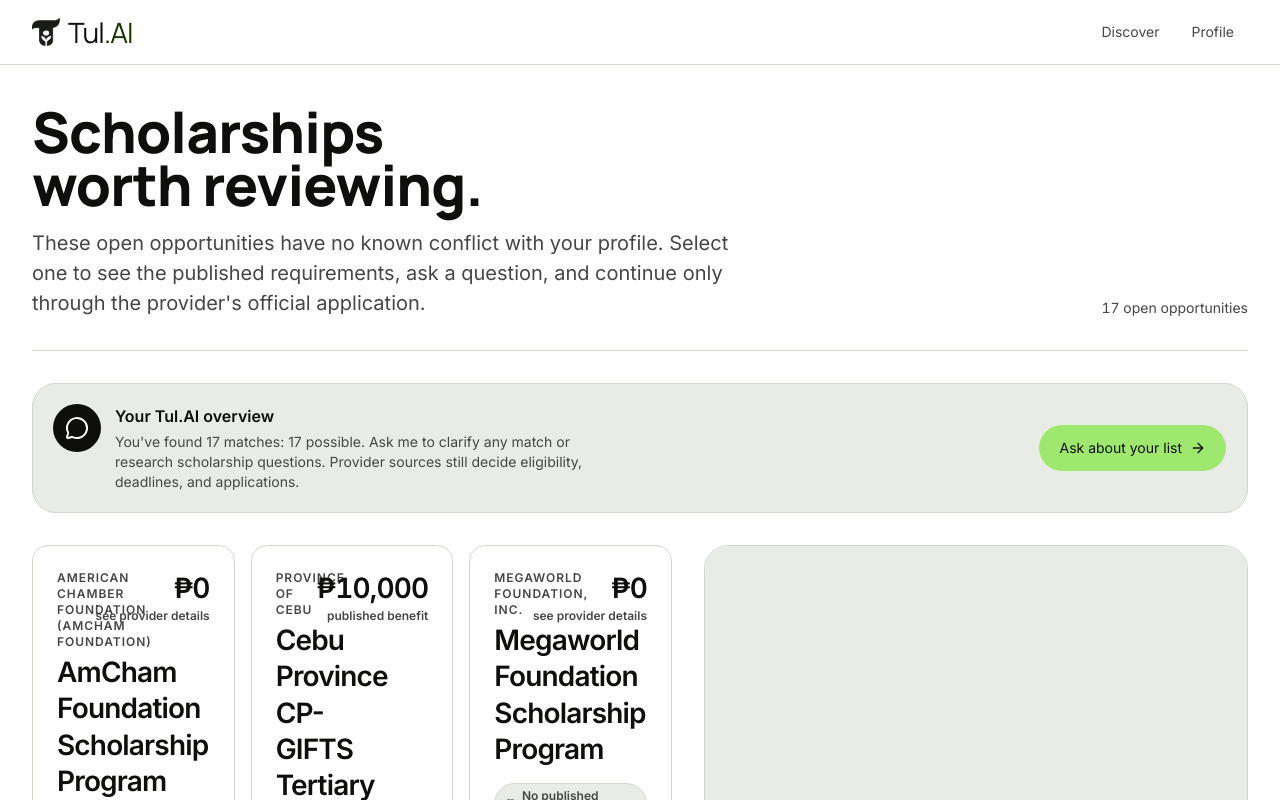
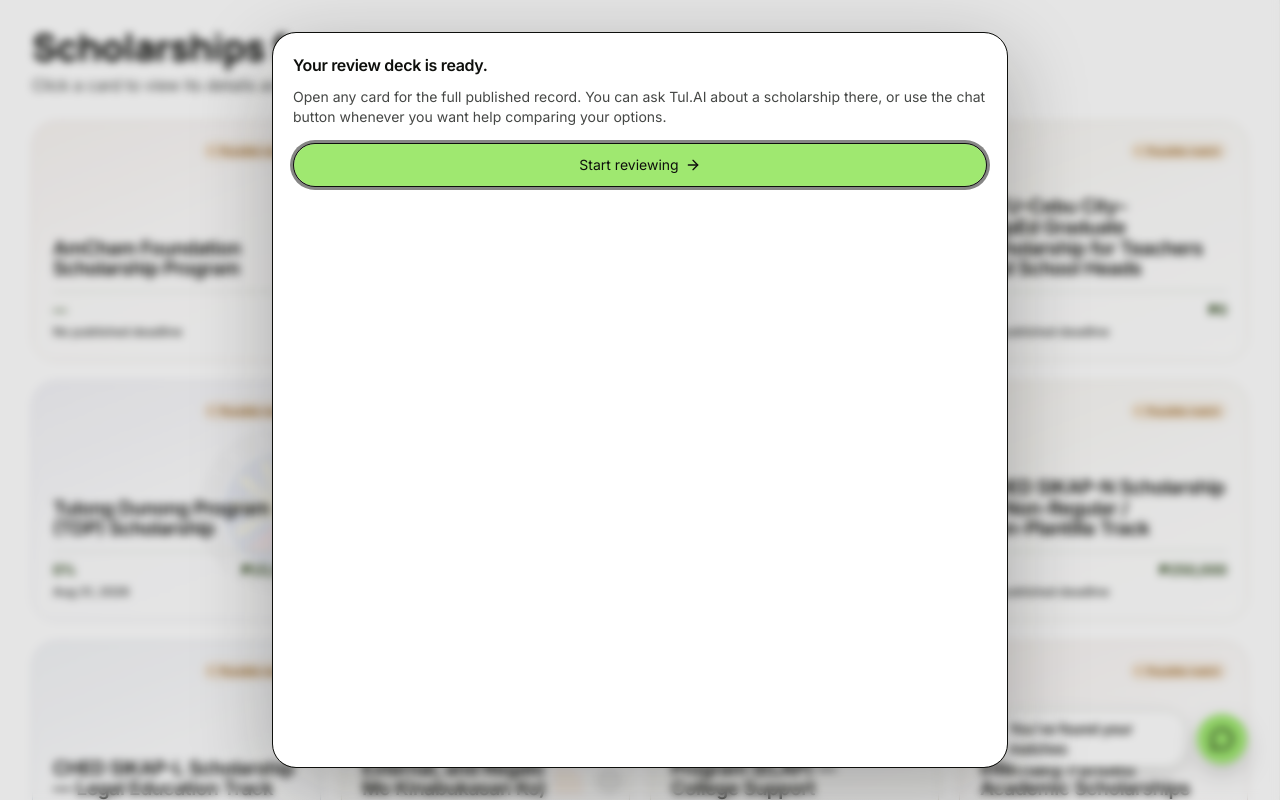
Before and after one commit to baphus/Tul.AI, a Next.js app: page /review in a window 1280 px wide. Shown: the top 800 px of the page. Built offline with nearby package versions, Linux system fonts and the light colour scheme.

Commit message:
refactor: remove unused headers and streamline layout in Discover, Matching, and Review pages

```diff
--- a/app/(app)/discover/page.tsx
+++ b/app/(app)/discover/page.tsx
@@ -1,6 +1,5 @@
 import type { Metadata } from "next";
 
-import { AppHeader } from "@/components/app/app-header";
 import { DiscoverScreen } from "@/components/app/discover-screen";
 import { parseCardId } from "@/lib/logic/routes";
 
@@ -16,7 +15,6 @@
 
   return (
     <div className="flex min-h-dvh flex-col lg:h-dvh lg:overflow-hidden">
-      <AppHeader />
       <main id="main" className="flex flex-1 flex-col lg:min-h-0">
         <DiscoverScreen cardId={cardId} />
       </main>
--- a/app/(app)/review/page.tsx
+++ b/app/(app)/review/page.tsx
@@ -1,6 +1,5 @@
 import type { Metadata } from "next";
 
-import { AppHeader } from "@/components/app/app-header";
 import { ReviewList } from "@/components/app/review-list";
 import { parseCardId } from "@/lib/logic/routes";
 
@@ -15,13 +14,10 @@
   const cardId = parseCardId(params.card);
 
   return (
-    <>
-      <AppHeader />
-      <main id="main" className="flex-1">
-        <div className="mx-auto w-full max-w-[88rem] px-5 sm:px-8">
-          <ReviewList cardId={cardId} />
-        </div>
-      </main>
-    </>
+    <main id="main" className="flex-1">
+      <div className="mx-auto w-full max-w-[88rem] px-5 sm:px-8">
+        <ReviewList cardId={cardId} />
+      </div>
+    </main>
   );
 }
--- a/components/app/matching-run.tsx
+++ b/components/app/matching-run.tsx
@@ -132,9 +132,11 @@
   const progress = Math.round((done / PASS_COUNT) * 100);
 
   return (
-    <div className="mx-auto max-w-[34rem] py-14">
+    <div className="mx-auto flex min-h-dvh w-full max-w-[76rem] items-center py-5 sm:py-7 lg:py-10">
+      <div className="w-full lg:grid lg:grid-cols-[minmax(0,1.05fr)_minmax(22rem,.95fr)] lg:items-center lg:gap-14 xl:gap-20">
+      <div>
       {/* The hero's band, carrying the research state. */}
-      <div className="relative overflow-hidden rounded-xl bg-brand px-6 py-8 sm:px-8">
+      <div className="relative overflow-hidden rounded-xl bg-brand px-5 py-6 sm:px-7 sm:py-7">
         <DotGrid baseColor="#86d95a" activeColor="#163300" />
         <div className="relative">
           <div className="flex items-center gap-2.5">
@@ -147,15 +149,15 @@
             <p className="t-eyebrow text-ink-deep/70">Matching your profile</p>
           </div>
 
-          <h1 className="t-display-xl mt-5 text-balance text-ink-deep">
+          <h1 className="t-display-xl mt-4 text-balance text-ink-deep">
             Building your opportunity view...
           </h1>
-          <p className="t-body mt-4 text-ink-deep/80 text-pretty">
+          <p className="t-caption mt-3 text-ink-deep/80 text-pretty">
             We&apos;re carefully comparing the details you shared with published requirements.
           </p>
 
           <div
-            className="mt-7 h-1.5 overflow-hidden rounded-full bg-ink-deep/15"
+            className="mt-5 h-1.5 overflow-hidden rounded-full bg-ink-deep/15"
             role="progressbar"
             aria-valuemin={0}
             aria-valuemax={100}
@@ -171,7 +173,7 @@
       </div>
 
       {/* ── The passes, each completing when its own work has run ── */}
-      <ol className="mt-9 flex flex-col gap-4" aria-live="polite">
+      <ol className="mt-5 flex flex-col gap-3 sm:mt-6" aria-live="polite">
         {PASS_LABELS.map((label, i) => {
           const result = i < done ? passes[i] : undefined;
           const current = i === done;
@@ -196,7 +198,7 @@
                 </span>
                 {/* The pass's own figures, shown only once it has produced them. */}
                 {result && (
-                  <span className="t-micro t-num mt-1 block text-ink-mute">
+                  <span className="t-micro t-num mt-0.5 block text-ink-mute">
                     {i === 0
                       ? `${cards.length} records read`
                       : `${result.met} met · ${result.unknown} unknown · ${result.conflicts} conflicting`}
@@ -207,10 +209,12 @@
           );
         })}
       </ol>
+      </div>
 
-      <div className="mt-9 rounded-xl border border-hairline bg-canvas-soft p-5">
-        <p className="t-eyebrow text-ink-mute">Official sources</p>
-        <ul className="mt-3.5 flex flex-col gap-2">
+      <aside className="mt-6 hidden sm:block lg:mt-0">
+      <div className="rounded-xl border border-hairline bg-canvas-soft p-5 sm:p-6">
+        <p className="t-body-strong">Checking trusted sources</p>
+        <ul className="mt-4 grid gap-2.5 sm:grid-cols-2 lg:grid-cols-1 xl:grid-cols-2">
           {SOURCE_CHECKS.map((label, i) => {
             /* Tied to real progress rather than to a timer: a source lights up
                once enough passes have completed to have consulted it. */
@@ -235,16 +239,18 @@
         </ul>
 
         <div className="mt-5 grid grid-cols-3 gap-3 border-t border-hairline pt-5">
-          <Count value={done === PASS_COUNT ? totals?.reviewed : undefined} label="records reviewed" />
-          <Count value={done === PASS_COUNT ? totals?.requirements : undefined} label="requirements compared" />
-          <Count value={done === PASS_COUNT ? openMatches.length : undefined} label="open paths to explore" />
+          <Count value={done === PASS_COUNT ? totals?.reviewed : undefined} label="records read" />
+          <Count value={done === PASS_COUNT ? totals?.requirements : undefined} label="requirements" />
+          <Count value={done === PASS_COUNT ? openMatches.length : undefined} label="open paths" />
         </div>
       </div>
 
-      <p className="t-micro mt-6 text-ink-mute text-pretty">
+      <p className="t-micro mt-4 text-ink-mute text-pretty">
         Each step is based on published information. This helps you explore options; it
         does not predict an outcome.
       </p>
+      </aside>
+      </div>
     </div>
   );
 }
--- a/components/app/review-list.tsx
+++ b/components/app/review-list.tsx
@@ -1,16 +1,16 @@
 "use client";
 
-import { ArrowRightIcon, SlidersHorizontalIcon } from "lucide-react";
+import { ArrowRightIcon, SlidersHorizontalIcon, XIcon } from "lucide-react";
 import { useRouter } from "next/navigation";
-import { useEffect, useMemo, useRef, useState } from "react";
+import { useCallback, useEffect, useMemo, useRef, useState } from "react";
 
 import { TulAiChat } from "@/components/app/tul-ai-chat";
 import { AiMatchSummary } from "@/components/scholarship/ai-match-summary";
+import { ScholarshipCard } from "@/components/scholarship/scholarship-card";
 import { ScholarshipDetail } from "@/components/scholarship/scholarship-detail";
-import { ScholarshipSummaryCard } from "@/components/scholarship/scholarship-summary-card";
-import { ButtonLink } from "@/components/ui/button";
+import { Button, ButtonLink } from "@/components/ui/button";
 import { Sheet, SheetContent, SheetDescription, SheetTitle } from "@/components/ui/sheet";
-import { useIsDesktop } from "@/hooks/use-media-query";
+import { useIsDesktop, usePrefersReducedMotion } from "@/hooks/use-media-query";
 import { useToday } from "@/hooks/use-today";
 import { useTulAi } from "@/hooks/use-tul-ai";
 import { isDeadlineOpen } from "@/lib/logic/deadlines";
@@ -21,16 +21,18 @@
 type BrowseCard = { card: Scholarship; index: number; result: RankedMatch };
 
 /**
- * The post-onboarding home for scholarships. Unlike the former priority list,
- * this always starts with live deterministic matches, so completing matching
- * produces a useful list before a student makes any save/pass choice.
+ * The post-onboarding home for scholarships. The grid deliberately uses the
+ * Discover deck's front face, so the same opportunity has one recognisable
+ * visual language whether it is browsed singly or alongside its peers.
  */
 export function ReviewList({ cardId }: { cardId: string | null }) {
   const router = useRouter();
   const desktop = useIsDesktop();
+  const reduced = usePrefersReducedMotion();
   const today = useToday();
   const { cards, state } = useTulAi();
   const [desktopCardId, setDesktopCardId] = useState<string | null>(null);
+  const [guideOpen, setGuideOpen] = useState(true);
   const detailPane = useRef<HTMLDivElement>(null);
 
   const matches = useMemo(
@@ -66,10 +68,19 @@
     if (desktop) setDesktopCardId(id);
     router.push(ROUTES.reviewCard(id), { scroll: false });
   };
-  const close = () => {
+  const close = useCallback(() => {
     setDesktopCardId(null);
     router.push(ROUTES.review, { scroll: false });
+  }, [router]);
+
+  useEffect(() => {
+    if (!selected) return;
+    const onKey = (event: KeyboardEvent) => {
+      if (event.key === "Escape") close();
     };
+    window.addEventListener("keydown", onKey);
+    return () => window.removeEventListener("keydown", onKey);
+  }, [close, selected]);
 
   if (browseCards.length === 0) {
     return (
@@ -98,75 +109,74 @@
       matchExplanation={<AiMatchSummary result={selected.result} />}
     />
   );
+  const gridClass = "grid grid-cols-2 gap-3 lg:grid-cols-4 lg:gap-5";
 
   return (
-    <div className="py-8 lg:py-10">
-      <div className="flex flex-col gap-8 border-b border-hairline pb-8 lg:flex-row lg:items-end lg:justify-between">
-        <div className="max-w-[44rem]">
-          <h1 className="t-display-xl text-balance">Scholarships worth reviewing.</h1>
-          <p className="t-body-lg mt-4 text-ink-mute text-pretty">
-            These open opportunities have no known conflict with your profile. Select one to see the published requirements, ask a question, and continue only through the provider&apos;s official application.
-          </p>
-        </div>
-        <p className="t-caption t-num flex-none text-ink-mute">
-          {browseCards.length} open {browseCards.length === 1 ? "opportunity" : "opportunities"}
-        </p>
-      </div>
+    <div className="py-5 lg:py-7">
+      <header className="mb-6">
+        <h1 className="t-display-lg">Scholarships for you</h1>
+        <p className="t-body mt-2 text-ink-mute">Click a card to view its details and ask about it.</p>
+      </header>
 
       <TulAiChat
-        complete
-        placement="dashboard"
+        complete={!selected}
+        placement="floating"
         matches={browseCards.map(({ result }) => result)}
         matchedCards={browseCards.map(({ card }) => card)}
       />
 
-      <div className="mt-8 lg:grid lg:min-h-[42rem] lg:grid-cols-[minmax(0,1fr)_minmax(23rem,34rem)] lg:gap-8">
       <section aria-label="Matched scholarships" className="min-w-0">
-          <div className="grid gap-4 sm:grid-cols-2 xl:grid-cols-3">
+        <div className={gridClass}>
           {browseCards.map(({ card, index, result }) => (
-              <ScholarshipSummaryCard
+            <div
               key={card.id}
-                card={card}
-                index={index}
-                result={result}
-                href={ROUTES.reviewCard(card.id)}
-                className="flex h-full flex-col"
-                actions={
+              className="relative min-h-[12rem] overflow-hidden rounded-xl sm:min-h-[14rem] lg:min-h-[15rem]"
+            >
+              <ScholarshipCard card={card} index={index} flipped={false} reduced={reduced} result={result} compact />
               <button
                 type="button"
                 onClick={() => open(card.id)}
+                className="ring-brand absolute inset-0 z-10 rounded-xl"
                 aria-controls="scholarship-review-detail"
-                    className="ring-brand t-caption-strong flex w-full items-center justify-between rounded-md border border-hairline px-4 py-2.5 text-ink transition-colors hover:bg-canvas-soft"
+                aria-label={`Review ${card.title}`}
               >
-                    Review this scholarship <ArrowRightIcon className="size-4" aria-hidden="true" />
+                <span className="sr-only">Review {card.title}</span>
               </button>
-                }
-              />
+            </div>
           ))}
         </div>
       </section>
 
+      {selected && (
+        <button
+          type="button"
+          aria-label="Close scholarship details"
+          onClick={close}
+          className="fixed inset-0 z-30 hidden bg-ink/10 backdrop-blur-[2px] lg:block"
+        />
+      )}
+
       <aside
         id="scholarship-review-detail"
         aria-label="Selected scholarship details"
-          className="hidden min-h-0 overflow-hidden rounded-xl border border-hairline bg-canvas lg:block"
+        aria-hidden={!selected}
+        className={`fixed top-0 right-0 bottom-0 z-40 hidden w-[min(42rem,46vw)] overflow-hidden border-l border-hairline bg-canvas transition-transform duration-[360ms] ease-[cubic-bezier(.16,1,.3,1)] lg:block ${selected ? "translate-x-0" : "translate-x-full"}`}
       >
-          {selectedDetail ? (
-            <div ref={detailPane} className="sc max-h-[calc(100dvh-11rem)] overflow-y-auto overscroll-contain">
+        {selected && (
+          <>
+            <div className="absolute top-3 right-3 z-10">
+              <Button variant="tertiary" size="icon" aria-label="Close scholarship details" onClick={close}>
+                <XIcon />
+              </Button>
+            </div>
+            <div ref={detailPane} className="sc h-full overflow-y-auto overscroll-contain">
               {selectedDetail}
             </div>
-          ) : (
-            <div className="flex h-full min-h-[30rem] flex-col justify-end bg-canvas-soft p-7">
-              <p className="t-display-lg max-w-[12ch] text-balance">Choose a scholarship to review.</p>
-              <p className="t-caption mt-3 max-w-[34ch] text-ink-mute text-pretty">
-                Its published details and its own grounded Q&amp;A will appear here without taking you away from the list.
-              </p>
-            </div>
+          </>
         )}
       </aside>
-      </div>
 
-      <Sheet open={Boolean(selected) && !desktop} onOpenChange={(next) => !next && close()}>
+      <Sheet open={Boolean(selected) && !desktop && !guideOpen} onOpenChange={(next) => !next && close()}>
         {selected && (
           <SheetContent
             side="bottom"
@@ -179,9 +189,21 @@
         )}
       </Sheet>
 
-      <p className="t-micro mt-8 text-ink-mute">
-        A matching result explains the published requirements; it does not guarantee selection. The provider makes every application and award decision.
-      </p>
+      <Sheet open={guideOpen} onOpenChange={setGuideOpen}>
+        <SheetContent
+          side="center"
+          showCloseButton={false}
+          className="max-h-[calc(100dvh-2rem)] w-[min(20rem,calc(100vw-2rem))] gap-0 overflow-y-auto rounded-xl border border-ink bg-canvas p-4 text-ink sm:p-5"
+        >
+          <SheetTitle className="t-heading">Your review deck is ready.</SheetTitle>
+          <SheetDescription className="t-caption mt-2.5 text-ink-mute text-pretty">
+            Open any card for the full published record. You can ask Tul.AI about a scholarship there, or use the chat button whenever you want help comparing your options.
+          </SheetDescription>
+          <Button className="mt-4 h-11 w-full px-5" onClick={() => setGuideOpen(false)}>
+            Start reviewing <ArrowRightIcon />
+          </Button>
+        </SheetContent>
+      </Sheet>
     </div>
   );
 }
--- a/components/scholarship/scholarship-card.tsx
+++ b/components/scholarship/scholarship-card.tsx
@@ -40,19 +40,37 @@
 
 const faceClass = "absolute inset-0 flex flex-col overflow-hidden rounded-xl border border-[color:var(--tint-border)] p-4 shadow-[0_8px_24px_rgba(14,15,12,0.1)] [backface-visibility:hidden] sm:p-5 lg:p-5";
 
-export function ScholarshipCard({ card, index, flipped, reduced, result }: { card: Scholarship; index: number; flipped: boolean; reduced: boolean; result: RankedMatch }) {
+export function ScholarshipCard({
+  card,
+  index,
+  flipped,
+  reduced,
+  result,
+  compact = false,
+}: {
+  card: Scholarship;
+  index: number;
+  flipped: boolean;
+  reduced: boolean;
+  result: RankedMatch;
+  compact?: boolean;
+}) {
   return (
     <div className="tinted absolute inset-0 [perspective:1400px]" style={providerTint(index)}>
       <div className={cn("absolute inset-0 [transform-style:preserve-3d]", reduced ? "transition-none" : "transition-transform duration-500 ease-out")} style={{ transform: flipped ? "rotateY(180deg)" : undefined }}>
         <article className={faceClass} style={{ background: "var(--tint-face)" }} aria-hidden={flipped}>
-          <ProviderWatermark logo={card.logo} className="-right-14 top-28 size-54" />
-          <div className="relative flex items-start justify-between gap-3">
+          <ProviderWatermark logo={card.logo} className={compact ? "-right-10 top-12 size-40" : "-right-14 top-28 size-54"} />
+          <div className={cn("relative flex gap-3", compact ? "justify-end" : "items-start justify-between")}>
+            {!compact && (
               <div>
                 <p className="t-micro text-ink-deep">Your match</p>
                 <p className="mt-1">{result.percent === null ? <span className="t-figure">-</span> : <CountUp key={card.id} value={result.percent} reduced={reduced} format={(value) => `${value}%`} />}</p>
               </div>
-            <MatchBadge card={result} className="mt-1 shrink-0" />
+            )}
+            <MatchBadge card={result} className={cn("shrink-0", compact ? "px-1.5 py-0.5 text-[0.625rem] leading-3 [&>span]:size-1" : "mt-1")} />
           </div>
+          {!compact && (
+            <>
               <div className="relative mt-4 border-t border-hairline pt-4 lg:mt-3 lg:pt-3">
                 <p className="t-micro text-ink-deep">Potential assistance</p>
                 <p className="mt-1 flex flex-wrap items-baseline gap-2"><CountUp key={`${card.id}-assistance`} value={card.amount} reduced={reduced} format={formatPeso} /><span className="t-caption text-ink-mute">{card.amountNote}</span></p>
@@ -62,7 +80,30 @@
                 <p className="t-body-strong mt-1">{card.deadline}</p>
                 <DeadlineCountdown deadlineIso={card.deadlineIso} />
               </div>
-          <h2 className="t-display-lg relative mt-auto pt-5 text-balance text-[clamp(1.85rem,7.5vw,2.4rem)] leading-[0.96] lg:pt-4 lg:text-[2rem]">{card.title}</h2>
+            </>
+          )}
+          <h2 className={cn(
+            "relative mt-auto text-balance",
+            compact
+              ? "t-heading pt-4 text-[clamp(0.95rem,3.6vw,1.25rem)] leading-[1.08] sm:text-[1.1rem] lg:text-[1.2rem]"
+              : "t-display-lg pt-5 text-[clamp(1.85rem,7.5vw,2.4rem)] leading-[0.96] lg:pt-4 lg:text-[2rem]"
+          )}>{card.title}</h2>
+          {compact && (
+            <div className="relative mt-3 grid grid-cols-2 gap-x-3 gap-y-1 border-t border-hairline pt-2 text-ink-deep">
+              <p className="t-caption-strong tabular-nums">
+                <span className="sr-only">Published requirements matched: </span>
+                {result.percent === null ? "—" : `${result.percent}%`}
+              </p>
+              <p className="t-caption-strong justify-self-end tabular-nums">
+                <span className="sr-only">Published benefit: </span>
+                {formatPeso(card.amount)}
+              </p>
+              <p className="t-micro col-span-2 truncate text-ink-mute">
+                <span className="sr-only">Deadline: </span>
+                {card.deadline}
+              </p>
+            </div>
+          )}
           <div className="hidden">
           <ProviderWatermark logo={card.logo} className="-right-14 top-28 size-54" />
           <p className="t-eyebrow mt-2.5 text-[color:var(--tint-ink)] lg:mt-1.5">{card.provider}</p>
```
Also changed, not shown: app/(app)/matching/page.tsx (+3 -7 lines). Lines whose indentation alone changed are shown as unchanged.
